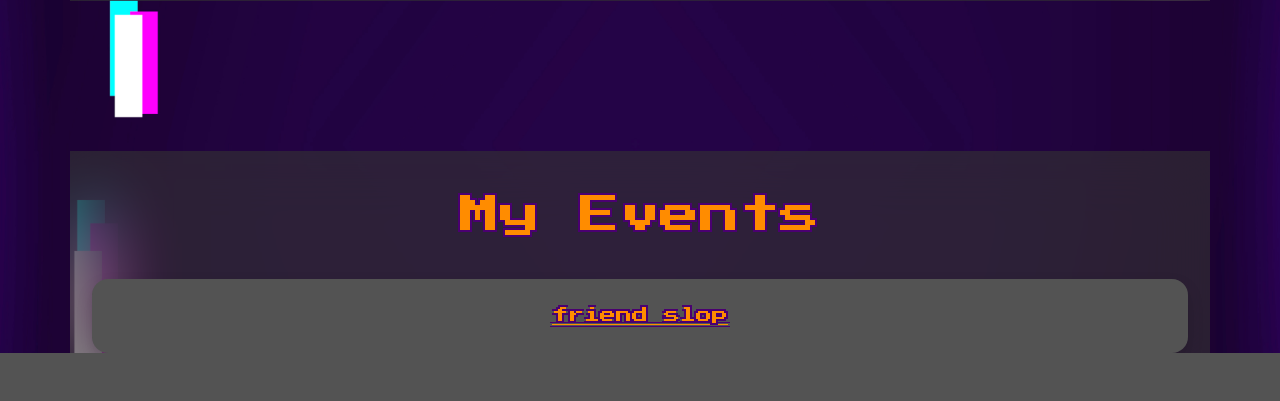
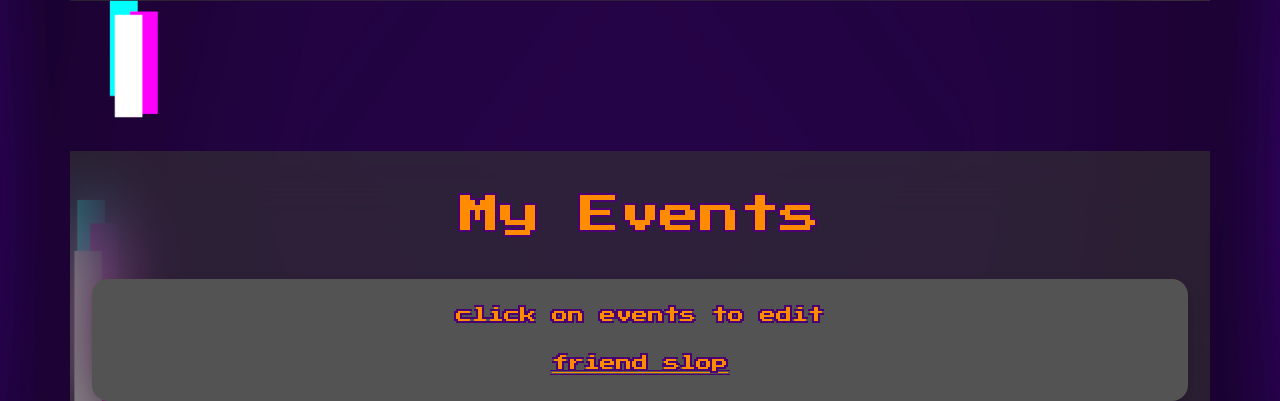
Before and after one commit to makuletoce/iab207-group3, a Flask app: page /managment in a window 1280 px wide. Shown: the part 755-1156 px from the top of the page. Before the commit the page ends 1108 px from the top, so only its background shows below. Run offline with Flask 3, Linux system fonts and the light colour scheme; a user stored in the database is signed in.

Commit message:
added small text to guide user to edit events

```diff
--- a/Tango/templates/event_managment.html
+++ b/Tango/templates/event_managment.html
@@ -113,8 +113,9 @@
     <div class="p-4 rounded-4 shadow" style="background-color: #535353;">
       <div class="col-12 justify-content-center text-center">
         {% if events%}
+        <p class="pixel-font text-sm mb-4">click on events to edit</p>
         {%for event in events%}
-          <a class="pixel-font" href="{{ url_for('main.eventManagment', event_id=event.id) }}">{{event.title}}</a>
+          <a class="pixel-font m-2" href="{{ url_for('main.eventManagment', event_id=event.id) }}">{{event.title}}</a>
           {%endfor%}
         {%else%}
           <p class="pixel-font">No Events</p>
```
